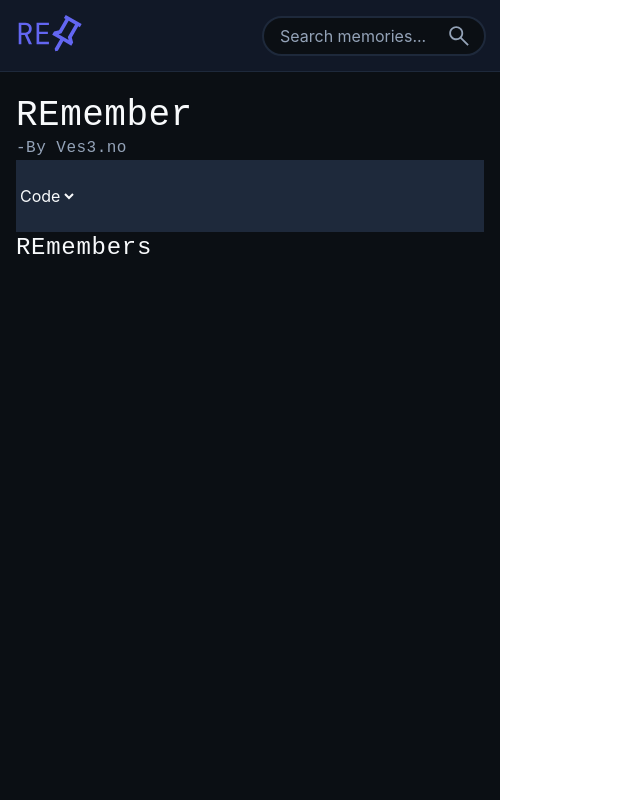
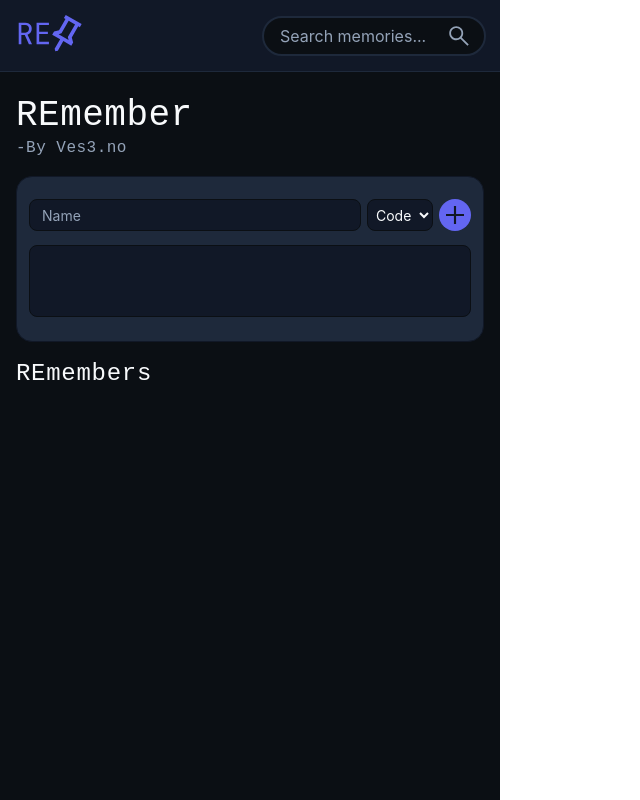
Before and after one commit to Ves3-no/Remember, a React (Vite) app: page / in a window 1280 px wide. Shown: the whole page, without its empty margins (0-640 px from the left). Built offline with nearby package versions, Linux system fonts and the light colour scheme.

Commit message:
Finished New-Remember-Card design

```diff
--- a/src/App.tsx
+++ b/src/App.tsx
@@ -14,13 +14,13 @@ export default function App() {
 
 
   return (
-    <div className="bg-background">
+    <div className="bg-background scrollbar-none overflow-scroll">
       <BrowserRouter >
         <Nav SearchInput={SearchInput} setSearchInput={setSearchInput}/>
 
         <Routes>
-          <Route path="/" element={<Home NewID={NewID} setNewID={setNewID} Remembers={Remembers}/>} />
-          <Route path="/search" element={<Search SearchInput={SearchInput} />} />
+          <Route path="/" element={<Home NewID={NewID} setNewID={setNewID} Remembers={Remembers} setRemembers={setRemembers}/>} />
+          <Route path="/search" element={<Search SearchInput={SearchInput} Remembers={Remembers} />} />
         </Routes>
       </BrowserRouter>
     </div>
--- a/src/componoments/Remembers.tsx
+++ b/src/componoments/Remembers.tsx
@@ -1,3 +1,5 @@
-export default function Remembers() {
+import type { Remember } from "../types";
+
+export default function Remembers({Remembers} : {Remembers : Remember[] | undefined}) {
   return <></>;
 }
--- a/src/componoments/nav.tsx
+++ b/src/componoments/nav.tsx
@@ -18,7 +18,7 @@ export default function Nav({SearchInput, setSearchInput}: {SearchInput: string,
             </div>
             <div id="Search-Bar" className="mr-3">
                 <div className="flex items-center justify-center">
-                    <input type="text" className="w-56 h-10 placeholder-text-secondary p-4 bg-background border-border border-2 rounded-4xl text-text" placeholder="Search memories..." value={SearchInput} onChange={(e)=> setSearchInput(e.currentTarget.value)} onKeyDown={SearchKeyPressed}/>
+                    <input type="text" className="w-56 h-10 placeholder-text-secondary p-4 bg-background border-border border-2 rounded-4xl text-text hover:outline-brand hover:outline-1 focus:outline-1 focus:outline-brand " placeholder="Search memories..." value={SearchInput} onChange={(e)=> setSearchInput(e.currentTarget.value)} onKeyDown={SearchKeyPressed}/>
                     <svg width="26" height="26" viewBox="0 0 32 32" fill="currentColor" xmlns="http://www.w3.org/2000/svg" className="-ml-10 text-text-secondary">
                         <path d="M26.4 27.9777L17.7557 19.3333C17.089 19.8962 16.3149 20.337 15.4333 20.6557C14.5518 20.9741 13.6148 21.1333 12.6223 21.1333C10.2148 21.1333 8.17589 20.2981 6.50567 18.6277C4.83522 16.9574 4 14.9334 4 12.5557C4 10.1779 4.83522 8.15378 6.50567 6.48333C8.17589 4.81289 10.2073 3.97767 12.6 3.97767C14.9778 3.97767 16.9981 4.81289 18.661 6.48333C20.3241 8.15378 21.1557 10.1779 21.1557 12.5557C21.1557 13.5186 21.0001 14.4408 20.689 15.3223C20.3779 16.2037 19.926 17.0148 19.3333 17.7557L28 26.3777L26.4 27.9777ZM12.6 18.911C14.3556 18.911 15.85 18.2907 17.0833 17.05C18.3167 15.8093 18.9333 14.3112 18.9333 12.5557C18.9333 10.8001 18.3167 9.30189 17.0833 8.061C15.85 6.82033 14.3556 6.2 12.6 6.2C10.8296 6.2 9.324 6.82033 8.08333 8.061C6.84267 9.30189 6.22233 10.8001 6.22233 12.5557C6.22233 14.3112 6.84267 15.8093 8.08333 17.05C9.324 18.2907 10.8296 18.911 12.6 18.911Z" />
                     </svg>
--- a/src/pages/Home.tsx
+++ b/src/pages/Home.tsx
@@ -5,7 +5,7 @@ import type { TypeofRemember, Remember } from "../types";
 import RemembersComp from "../componoments/Remembers";
 
 
-export default function Home({NewID, setNewID, Remembers}: {NewID : number, setNewID: Dispatch<SetStateAction<number>>, Remembers: Remember[] | undefined  }) {
+export default function Home({NewID, setNewID, Remembers, setRemembers }: {NewID : number, setNewID: Dispatch<SetStateAction<number>>, Remembers: Remember[] | undefined, setRemembers : Dispatch<SetStateAction<Remember[] | undefined>>  }) {
   const [Name, setName] = useState<string>()
   const [Value, setValue] = useState<string>()
   const [Type, setType] = useState<TypeofRemember>()
@@ -13,28 +13,30 @@ export default function Home({NewID, setNewID, Remembers}: {NewID : number, setN
 
   }
   return <>
-      <div id="Home" className="text-text font-main px-4 pt-6 flex flex-col">
+      <div id="Home" className="text-text font-main px-4 pt-6 flex flex-col scrollbar-none gap-4">
         <div id="Hearo" className="tracking-[0.03em] ">
           <h1 className="font-mono font-medium text-4xl">REmember</h1>
           <p className="text-text-secondary font-mono">-By Ves3.no</p>
         </div>
-        <div id="New-Remember-Card" className="bg-surface-light">
-            <input type="text" id="Name-Input"/>
-            <div>
-              <select id="Chose-Code/Note">
+        <div id="New-Remember-Card" className="bg-surface-light rounded-2xl border-surface border flex-col px-3 py-4.5">
+            <div className="flex gap-1.5 items-center justify-between w-full py-1 ">
+              <input type="text" id="Name-Input" className="bg-surface border w-full border-background p-3 text-[14px] rounded-lg h-8 placeholder:text-text-secondary text-text hover:outline-brand hover:outline-1 focus:outline-1 focus:outline-brand " placeholder="Name"/>
+              <select id="Chose-Code/Note" className="bg-surface border border-background p-1 text-[14px] rounded-lg h-8 placeholder:text-text-secondary text-text hover:bg-brand focus:bg-brand hover:border-surface focus:border-surface focus:outline-none ">
                 <option value="Code">Code</option>
                 <option value="Note">Note</option>
               </select>
-              <button id="Create">
-
+              <button id="Create" className="text-surface bg-brand h-8 aspect-square flex items-center justify-center rounded-full hover:bg-brand-hover active:bg-brand-hover">
+                  <svg width="18" height="18" viewBox="0 0 24 24" fill="currentColor" xmlns="http://www.w3.org/2000/svg">
+                    <path d="M10.5716 13.4284H0V10.5716H10.5716V0H13.4284V10.5716H24V13.4284H13.4284V24H10.5716V13.4284Z"/>
+                  </svg>
               </button>
             </div>
-            <input type="text" id="Code/Notes-Input"/>
+            <textarea id="Code/Notes-Input" className="w-full mt-2.5 bg-surface border border-background p-1.5 text-[14px] rounded-lg h-18 placeholder:text-text-secondary text-text hover:outline-brand hover:outline-1 focus:outline-1 focus:outline-brand resize-none scrollbar-none" />
         </div>
         <div id="Remember-List-Holder">
           <h2 className="tracking-[0.03em] font-mono font-medium text-2xl ">REmembers</h2>
           <div id="Remember-List">
-            <RemembersComp/>
+            <RemembersComp Remembers={Remembers}/>
           </div>
         </div>
       </div>
--- a/src/pages/Search.tsx
+++ b/src/pages/Search.tsx
@@ -1,3 +1,5 @@
-export default function Search({SearchInput}: {SearchInput: string}) {
+import type { Remember } from "../types";
+
+export default function Search({SearchInput, Remembers}: {SearchInput: string, Remembers: Remember[] | undefined}) {
   return <h1>Search</h1>;
 }
```
